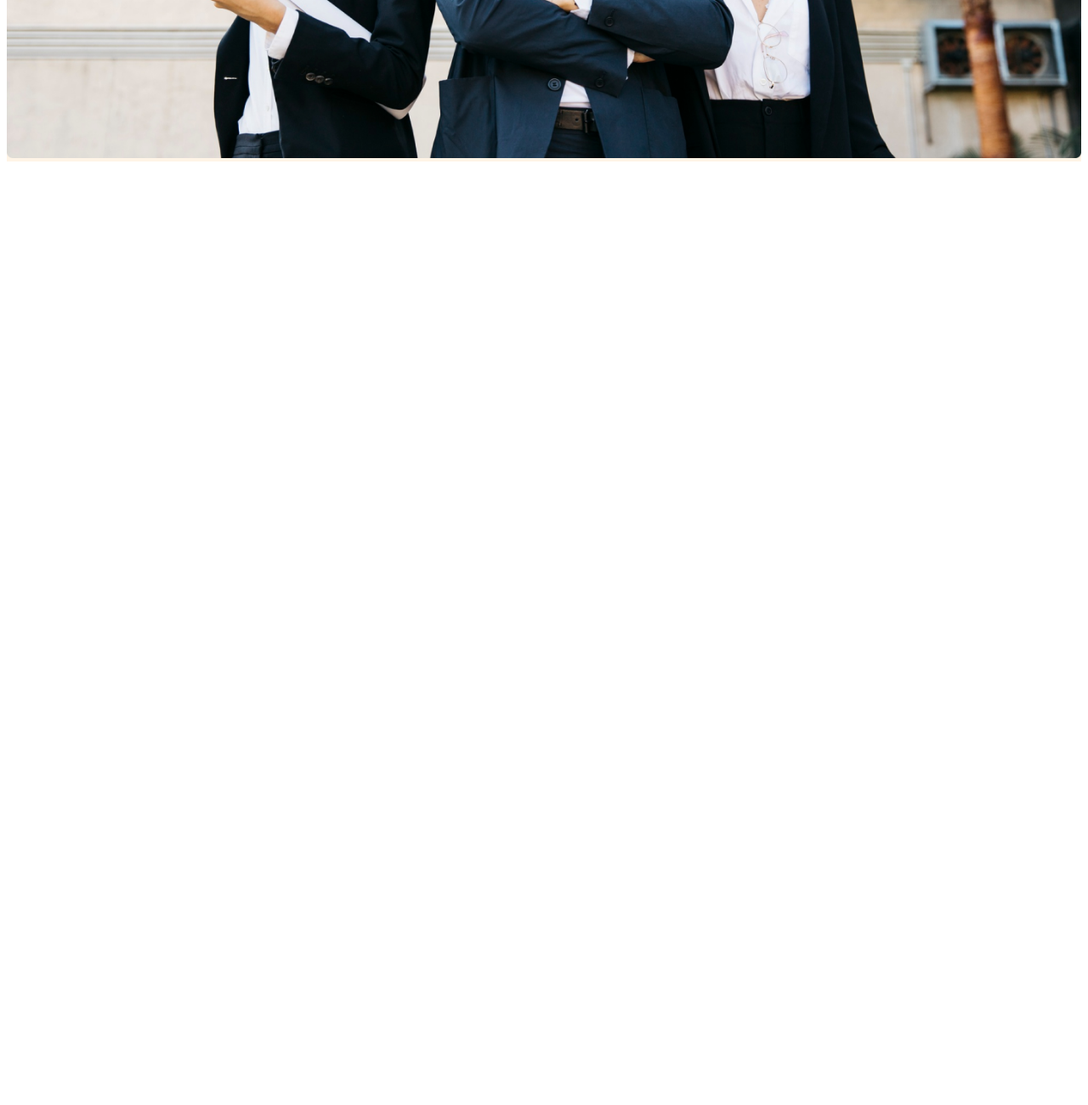
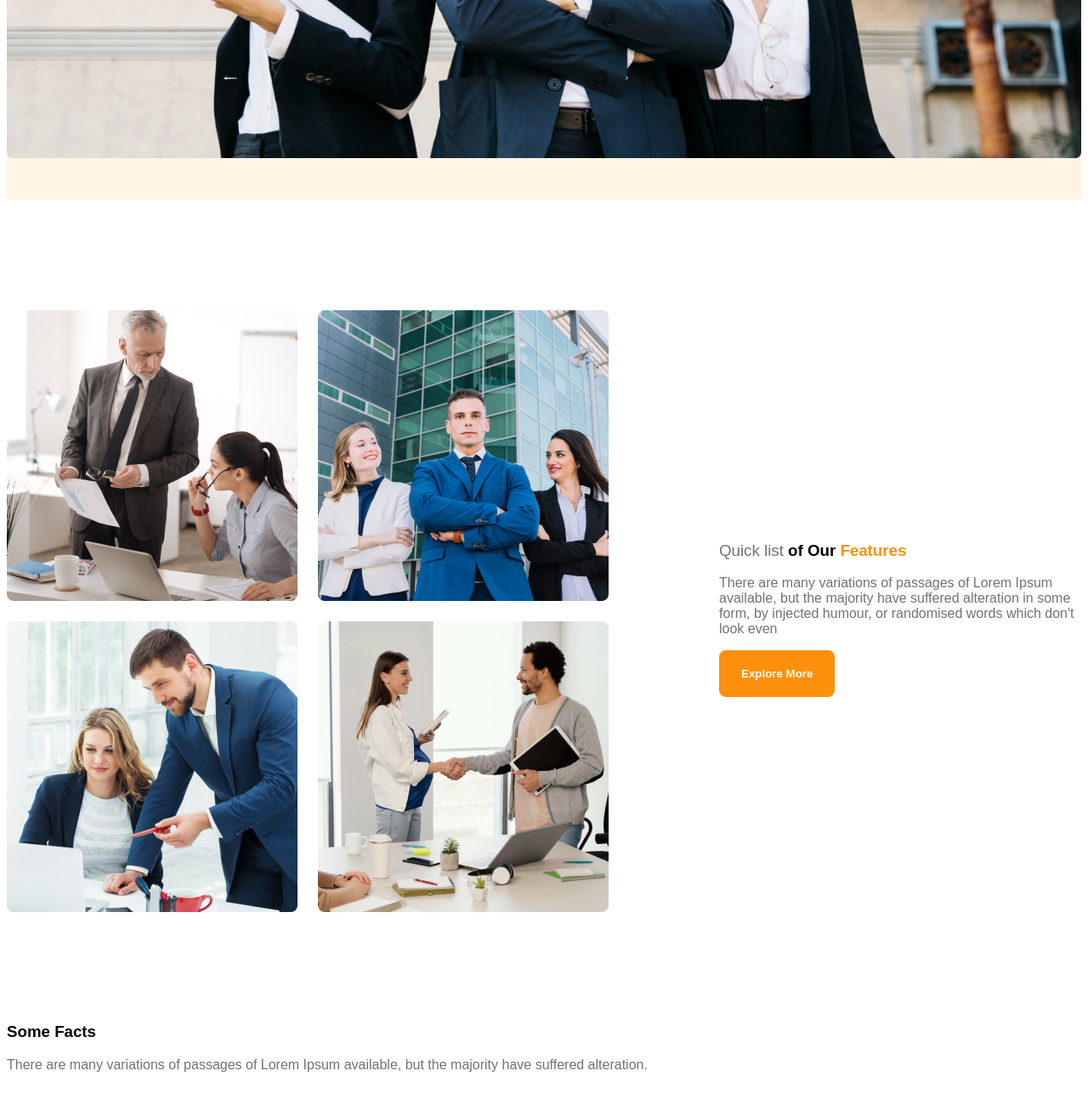
Before and after one commit to tawhID70/g3-architect-website, a plain HTML site: page index.html in a window 1280 px wide. Shown: the part 952-2252 px from the top of the page at 85% size. Before the commit the page ends 1150 px from the top, so only its background shows below. Drawn offline with Linux system fonts and the light colour scheme.

Commit message:
made team responsive and added fact structure

```diff
--- a/index.html
+++ b/index.html
@@ -28,7 +28,29 @@
         </div>
     </header>
     <main>
+        <!-- teams features section start -->
+        <section class="teams display-flex">
+            <div class="team-img-container">
+                <img src="images/team1.png" alt="Two architect discussing about design">
+                <img src="images/team2.png" alt="">
+                <img src="images/team3.png" alt="">
+                <img src="images/team4.png" alt="">
+            </div>
+            <div class="our-features">
+                <h3 class="section-title"><span id="quick-list" class="text-light-gray">Quick list</span> <span>of Our</span> <span class="text-primary">Features</span></h3>
+                <p class="feature-description text-light-gray">There are many variations of passages of Lorem Ipsum available, but the majority have suffered alteration in some form, by injected humour, or randomised words which don't look even</p>
+                <button class="btn-primary">Explore More</button>
+            </div>
+        </section>
+        <!-- Features you will love & enjoy start -->
+         <section>
+            <h3 class="section-title">Some Facts</h3>
+            <p class="text-light-gray">There are many variations of passages of Lorem Ipsum available, but the majority have suffered alteration.</p>
+         </section>
+         <!-- Some Facts -->
+          <section class="some-facts">
 
+          </section>
     </main>
     <footer>
 
--- a/styles/architects.css
+++ b/styles/architects.css
@@ -15,6 +15,9 @@
   .text-gray {
     color: #424242;
   }
+  .text-primary {
+    color: #FF900E;
+  }
   /* dark-03 */
   .text-light-gray {
     color: #727272;
@@ -30,6 +33,13 @@
     font-weight: 600;
     border-radius: 8px;
     border: none;
+  }
+  main {
+    max-width: 1440px;
+    margin: 0 auto;
+  }
+  main > section {
+    margin-top: 130px;
   }
   /* header style */
 
@@ -68,11 +78,54 @@
   }
   .banner-image {
     width: 100%;
+    margin-bottom: 45px;
+  }
+
+  /* team and feature related style */
+  .teams {
+    align-items: center;
+
+  }
+  .team-img-container {
+    display: grid;
+    grid-template-columns: repeat(2, 1fr);
+    gap: 24px;
+  }
+  .our-features {
+    margin-left: 130px;
+    max-width: 530px;
+  }
+  .feature-title {
+    font-size: 2.8rem;
+    font-weight: 700;
+  }
+  #quick-list{
+    font-weight: 500;
   }
 
   /* resonsive media query */
   @media screen and (max-width: 576px) {
-    .navbar, .nav-links {
+    .navbar,
+    .nav-links,
+    .teams {
       flex-direction: column;
     }
+    .team-img-container {
+      grid-template-columns: repeat(1, 1fr);
+    }
+    .our-features {
+      margin-left: 20px;
+    }
   }
+  /* medium size device */
+  @media screen and (min-width: 577px) and (max-width: 992px) {
+    .teams {
+      flex-direction: column;
+    }
+    .team-img-container {
+      grid-template-columns: repeat(2, 1fr);
+    }
+    .our-features {
+      margin: 50px auto;
+    }
+  }
```
